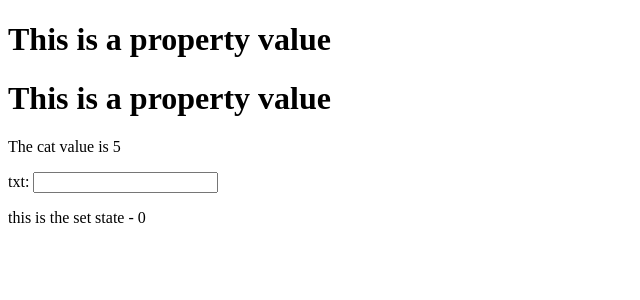
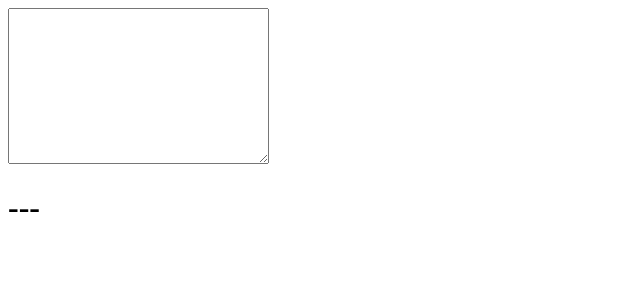
Before and after one commit to diegohdez90/learning-react, a React (Create React App) app: page / in a window 1280 px wide. Shown: the top 300 px of the page, without its empty margins (0-640 px from the left). Built offline with nearby package versions, Linux system fonts and the light colour scheme.

Commit message:
feat(app):
add events for textarea and display type of event

```diff
--- a/src/App.js
+++ b/src/App.js
@@ -1,19 +1,17 @@
 import React from 'react';
-import PropTypes from 'prop-types'
 
 class App extends React.Component{
 
   constructor () {
-    super();
-    this.state ={
-      txt: 'this is the set state',
-      cat: 0,
+    super()
+    this.state = {
+      currentEvent: '---'
     }
   }
 
   update = event => {
     this.setState({
-      txt: event.target.value,
+      currentEvent: event.type
     })
   }
 
@@ -21,23 +19,25 @@ class App extends React.Component{
     let {txt, cat} = this.props;
     return (
       <div>
-        <h1>{this.props.txt}</h1>
-        <h1>{txt}</h1>
-        <p>The cat value is {cat}</p>
-        <div>
-          <label>
-            txt: <input type="text" onChange={this.update} />
-          </label>
-          <p>{this.state.txt} - {this.state.cat}</p>
-        </div>
+        <textarea
+          onKeyPress={this.update}
+          onCopy={this.update}
+          onCut={this.update}
+          onPaste={this.update}
+          onFocus={this.update}
+          onBlur={this.update}
+          onDoubleClick={this.update}
+          onTouchStart={this.update}
+          onTouchMove={this.update}
+          onTouchEnd={this.update}
+          cols="30"
+          rows="10"
+        />
+        <h1>{this.state.currentEvent}</h1>
       </div>
     )
   }
 }
 
-App.propTypes = {
-  txt: PropTypes.string,
-  cat: PropTypes.number.isRequired
-}
 
 export default App;
--- a/src/index.js
+++ b/src/index.js
@@ -3,6 +3,6 @@ import ReactDOM from 'react-dom';
 import App from './App';
 
 ReactDOM.render(
-  <App cat={5} txt="This is a property value" />,
+  <App />,
   document.getElementById('root')
 );
```
